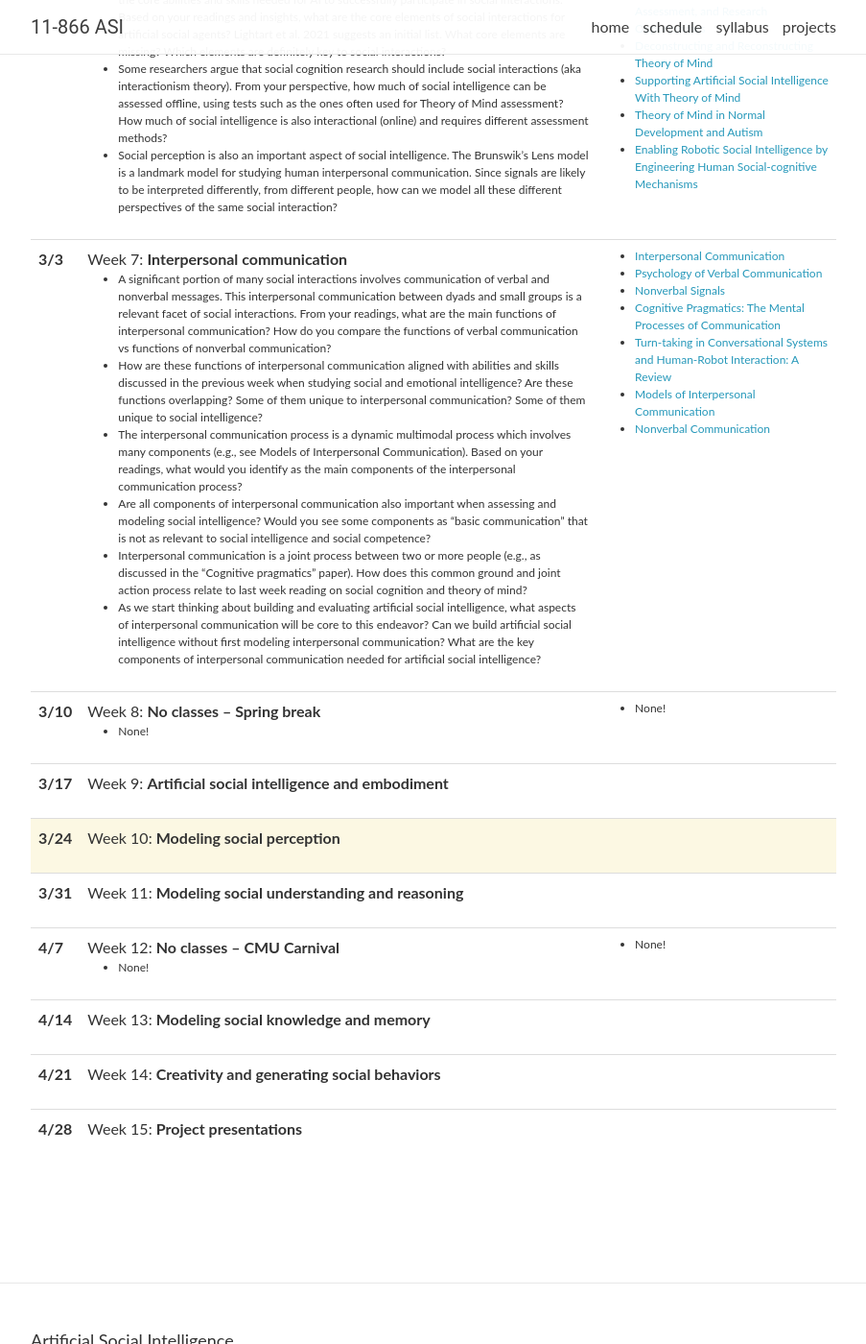
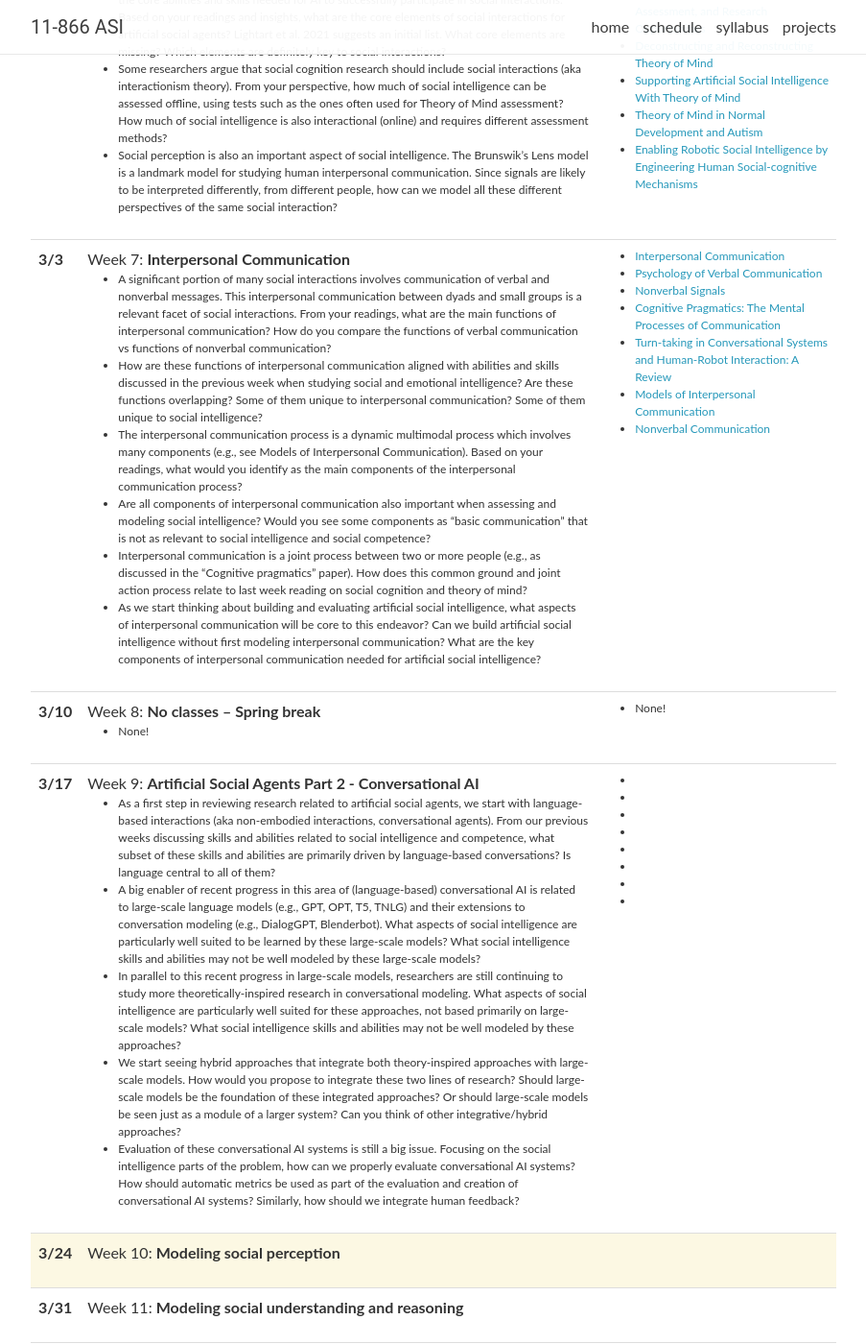
Before and after one commit to CMU-MultiComp-Lab/asi-course, a Jekyll site: the page built from spring2023/_pages/schedule.md, in a window 1280 px wide and 1400 px high, scrolled down 2182 px. Shown: the whole window at 96% size, without its empty margins (188-1091 px from the left). Built offline with Jekyll 4.4.1, drawn with Linux system fonts in a browser that asks for light colours; nearby versions of some CDN libraries; comment, search, counter and statistics services are not loaded; some of the changed text lies outside the part shown.

Commit message:
Update lectures_2023.yml

```diff
--- a/_data/lectures_2023.yml
+++ b/_data/lectures_2023.yml
@@ -1,6 +1,6 @@
 - date: 1/20
   title: >
-    Week 1: <strong>Course introduction</strong>  <a href="lecture1-Introduction.pdf">[slides]</a>
+    Week 1: <strong>Course Introduction</strong>  <a href="lecture1-Introduction.pdf">[slides]</a>
   slides:
   topics:
     - Course syllabus and requirements
@@ -10,7 +10,7 @@
 
 - date: 1/27
   title: >
-    Week 2: <strong>Social intelligence</strong> <a href="11866_week2.pdf">[synopsis]</a>
+    Week 2: <strong>Social Intelligence</strong> <a href="11866_week2.pdf">[synopsis]</a>
   topics:
     - How would you define social intelligence? What aspects of the proposed definitions most resonated with you? Will these definitions of social intelligence generalize to artificial social intelligence?
     - Should we always try to separate social intelligence from other types of intelligence, more specifically abstract intelligence (often referred to as g-factor or general intelligence)? What are the similarities and differences?
@@ -28,7 +28,7 @@
 
 - date: 2/3
   title: >
-    Week 3: <strong>Social skills and competence</strong> <a href="11866_week3.pdf">[synopsis]</a>
+    Week 3: <strong>Social Skills and Competence</strong> <a href="11866_week3.pdf">[synopsis]</a>
   topics:
     - How would define the concepts of social skills and social competency? How does social intelligence relate to these concepts (social skills and competency)? What aspects of the proposed definitions most resonated with you? Will these definitions of social intelligence generalize to artificial social intelligence?
     - Would it be best to study “artificial social skills and competency”, instead of “artificial social intelligence”? Do you see both concepts working together? What are the main differences? Which one should we prioritize?
@@ -44,7 +44,7 @@
 
 - date: 2/10
   title: >
-    Week 4: <strong>Emotional intelligence</strong> <a href="11866_week4.pdf">[synopsis]</a>
+    Week 4: <strong>Emotional Intelligence</strong> <a href="11866_week4.pdf">[synopsis]</a>
   topics:
     - Are emotions the same as emotional intelligence? How would you define emotions? How would define emotional intelligence? How do you relate these two concepts of emotions and emotional intelligence? Do we want AI systems to have emotions, emotional intelligence or both?
     - What would be the equivalent of this emotions vs emotional intelligence comparison when talking about social intelligence? Should we compare social intelligence to social interactions? Social behaviors? Or social skills?
@@ -63,7 +63,7 @@
 
 - date: 2/17
   title: >
-    Week 5: <strong>Artificial social agents - Measurements</strong> <a href="11866_week5.pdf">[synopsis]</a>
+    Week 5: <strong>Artificial Social Agents Part 1: Measurements</strong> <a href="11866_week5.pdf">[synopsis]</a>
   topics:
     - With a view towards artificial social agents (robots, virtual humans,...), how should we measure the quality of social intelligence, social competence and social skills? Should we apply the measures from human social intelligence directly to artificial social intelligence? Where are the main differences?
     - Researchers in robotics, virtual humans and artificial intelligence started building questionnaires and benchmarks to measure social intelligence. How could we improve these proposed questionnaires and benchmarks, possibly using the knowledge gained from studying human social intelligence, competence, and skills?
@@ -82,7 +82,7 @@
 
 - date: 2/24
   title: >
-    Week 6: <strong>Social cognition and social interactions</strong> <a href="11866_week6.pdf">[synopsis]</a>
+    Week 6: <strong>Social Cognition and Social Interactions</strong> <a href="11866_week6.pdf">[synopsis]</a>
   topics:
     - How would you relate the theories from social cognition research with the concepts previously discussed in this course, including social intelligence, social skills and social competence? Can you draft an updated taxonomy (or theoretical framework) which integrates all these concepts? What are the differences between these different views?
     - “Theory of Mind” is a term that evolved over the decades, and has become popular in recent years for researchers in robotics and AI, when discussing how technologies should interact with humans. From your readings, what is missing from Theory of Mind to have a complete artificial social intelligence?
@@ -101,7 +101,7 @@
 
 - date: 3/3
   title: >
-    Week 7: <strong>Interpersonal communication</strong>
+    Week 7: <strong>Interpersonal Communication</strong>
   topics:
     - A significant portion of many social interactions involves communication of verbal and nonverbal messages. This interpersonal communication between dyads and small groups is a relevant facet of social interactions. From your readings, what are the main functions of interpersonal communication? How do you compare the functions of verbal communication vs functions of nonverbal communication?
     - How are these functions of interpersonal communication aligned with abilities and skills discussed in the previous week when studying social and emotional intelligence? Are these functions overlapping? Some of them unique to interpersonal communication? Some of them unique to social intelligence?
@@ -128,10 +128,22 @@
 
 - date: 3/17
   title: >
-    Week 9: <strong>Artificial social intelligence and embodiment</strong>
+    Week 9: <strong>Artificial Social Agents Part 2 - Conversational AI</strong>
   topics:
-
+    - As a first step in reviewing research related to artificial social agents, we start with language-based interactions (aka non-embodied interactions, conversational agents). From our previous weeks discussing skills and abilities related to social intelligence and competence, what subset of these skills and abilities are primarily driven by language-based conversations? Is language central to all of them?
+    - A big enabler of recent progress in this area of (language-based) conversational AI is related to large-scale language models (e.g., GPT, OPT, T5, TNLG) and their extensions to conversation modeling (e.g., DialogGPT, Blenderbot). What aspects of social intelligence are particularly well suited to be learned by these large-scale models? What social intelligence skills and abilities may not be well modeled by these large-scale models?
+    - In parallel to this recent progress in large-scale models, researchers are still continuing to study more theoretically-inspired research in conversational modeling. What aspects of social intelligence are particularly well suited for these approaches, not based primarily on large-scale models? What social intelligence skills and abilities may not be well modeled by these approaches?
+    - We start seeing hybrid approaches that integrate both theory-inspired approaches with large-scale models. How would you propose to integrate these two lines of research? Should large-scale models be the foundation of these integrated approaches? Or should large-scale models be seen just as a module of a larger system? Can you think of other integrative/hybrid approaches?
+    - Evaluation of these conversational AI systems is still a big issue. Focusing on the social intelligence parts of the problem, how can we properly evaluate conversational AI systems? How should automatic metrics be used as part of the evaluation and creation of conversational AI systems? Similarly, how should we integrate human feedback?
   readings:
+    - <a href=" "> </a> <br/>
+    - <a href=" "> </a> <br/>
+    - <a href=" "> </a> <br/>
+    - <a href=" "> </a> <br/>
+    - <a href=" "> </a> <br/>
+    - <a href=" "> </a> <br/>
+    - <a href=" "> </a> <br/>
+    - <a href=" "> </a> <br/>
 
 - date: 3/24
   title: >
```
